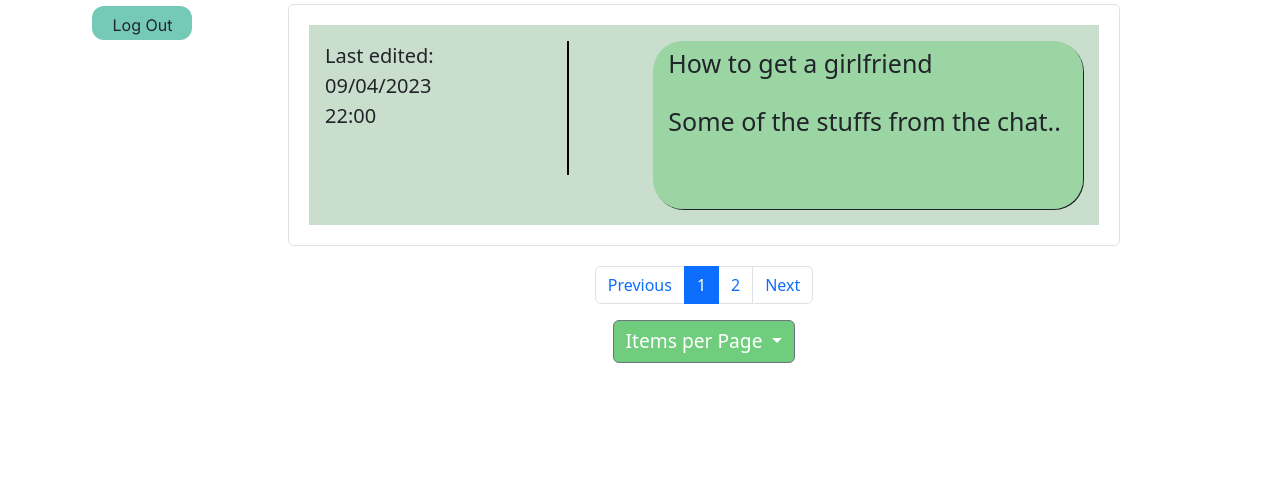
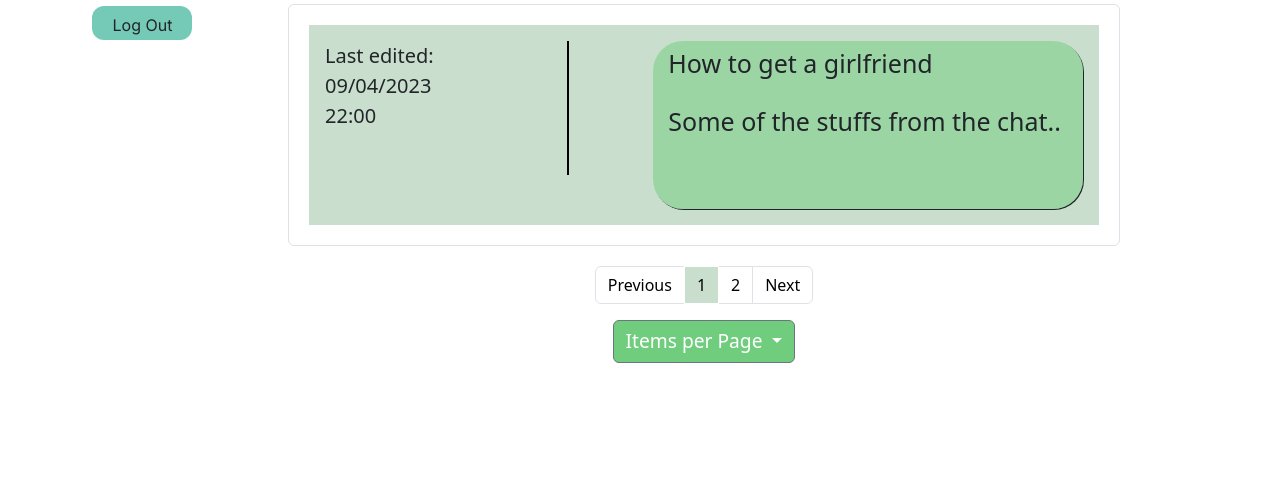
Before and after one commit to KhanhHua2102/Monetize.ai, a Flask app: page /history in a window 1280 px wide. Shown: the part 487-990 px from the top of the page. Run offline with Flask 2, Linux system fonts and the light colour scheme.

Commit message:
minor changes to html and css files for design

```diff
--- a/application/static/css/History.css
+++ b/application/static/css/History.css
@@ -127,6 +127,22 @@ body {
     margin-top: 4px;
 }
 
+.pagination .page-item.active .page-link {
+    background-color: rgb(202, 222, 205, 100%);
+    color: black;
+    border-color: white;
+}
+
+.pagination .page-item:hover .page-link {
+    background-color: rgb(111, 205, 125, 50%);
+    color: grey;
+    border-color: rgb(111, 205, 125, 50%);
+}
+
+.pagination .page-item .page-link {
+    color: black;
+}
+
 .preview p {
     font-size: 25px;
 }
--- a/application/templates/about-us.html
+++ b/application/templates/about-us.html
@@ -61,7 +61,6 @@
                 </button>
                 <div class="section">
                     <div class="teamImages">
-                        <!-- {{ url_for('static',filename='img/')}} -->
                         <img src="{{ url_for('static',filename='img/image 5.svg')}}" alt="">
                         <img src="{{ url_for('static',filename='img/image 6.svg')}}" alt="">
                         <img src="{{ url_for('static',filename='img/image 7.svg')}}" alt="">
--- a/application/templates/help-center.html
+++ b/application/templates/help-center.html
@@ -5,7 +5,6 @@
 {% block stylesheet %}
 <link rel="stylesheet" href="{{ url_for('static', filename='css/help-center.css') }}" />
 <link rel="stylesheet" href="https://cdn.jsdelivr.net/npm/boxicons@latest/css/boxicons.min.css">
-<!-- <link rel="stylesheet" href="{{ url_for('static', filename='css/menu.css') }}" /> -->
 <!-- extra css -->
 {% endblock %}
 
@@ -25,7 +24,7 @@
             <div class="section1">How to log in</div>
 
             <div class="instruct1">
-                <img src="../static/img/Image_placeholder.png" alt="" class="image">
+                <img src="{{ url_for('static', filename='img/Image_placeholder.png') }}" alt="" class="image">
                 <p>1.Lorem ipsum dolor sit amet consectetur adipisicing elit.Cu lpa neque debitis impedit sunt delectus ab voluptatibus, eos cupiditat e magni beatae, odio voluptas minima perspiciatis fuga ipsam obcaecati cum itaque odit. Lorem ipsum dolor
                     sit amet consectetur adipisicing elit. Tempore exercitationem itaque, minima ad, veritatis blanditiis quibusdam distinctio illo quidem, nihil illum! Eos recusandae dignissimos placeat maiores assumenda nostrum est Lorem, ipsum dolor
                     sit amet consectetur adipisicing elit. Voluptatem quae libero porro maiores laboriosam? Id, deleniti fugit? Consequuntur pariatur accusamus odit, delectus quaerat quasi consequatur ipsum. Soluta exercitationem nesciunt nihil.</p>
```
Also changed, not shown: 1 other file.
